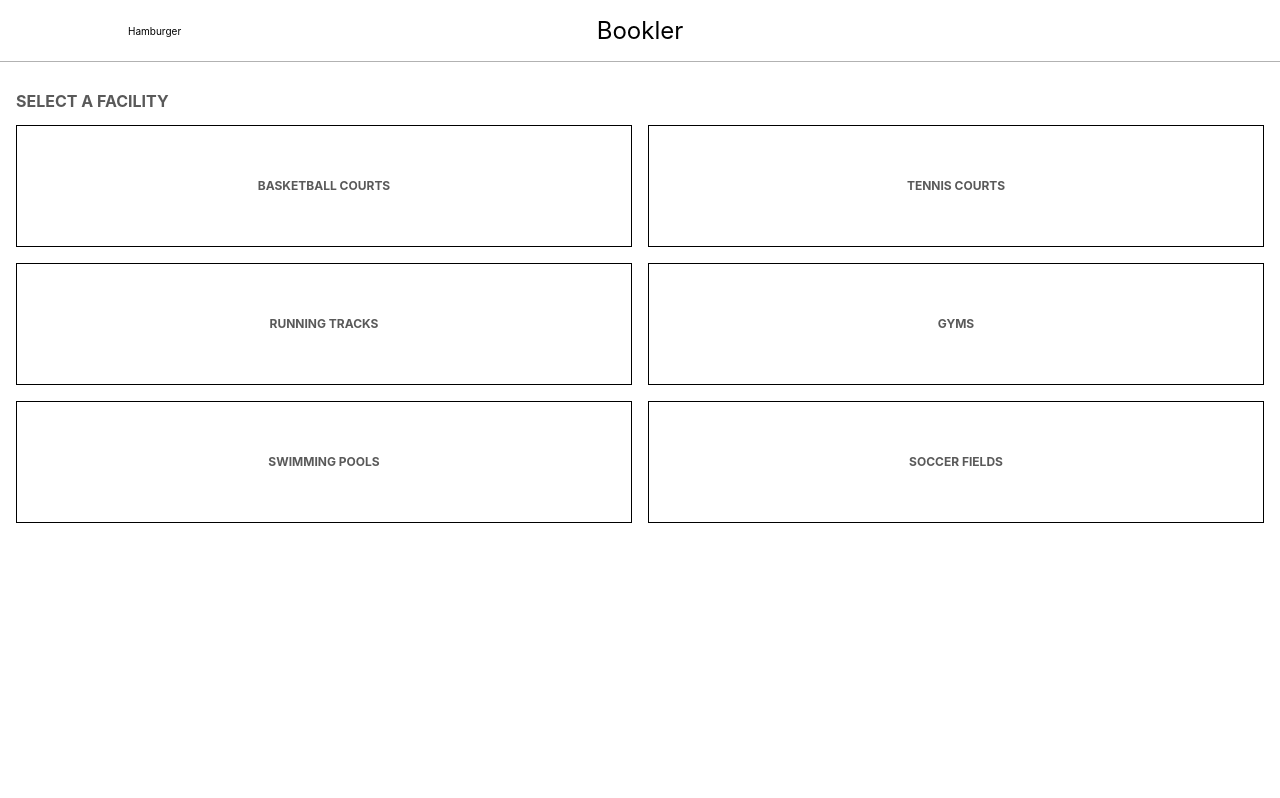
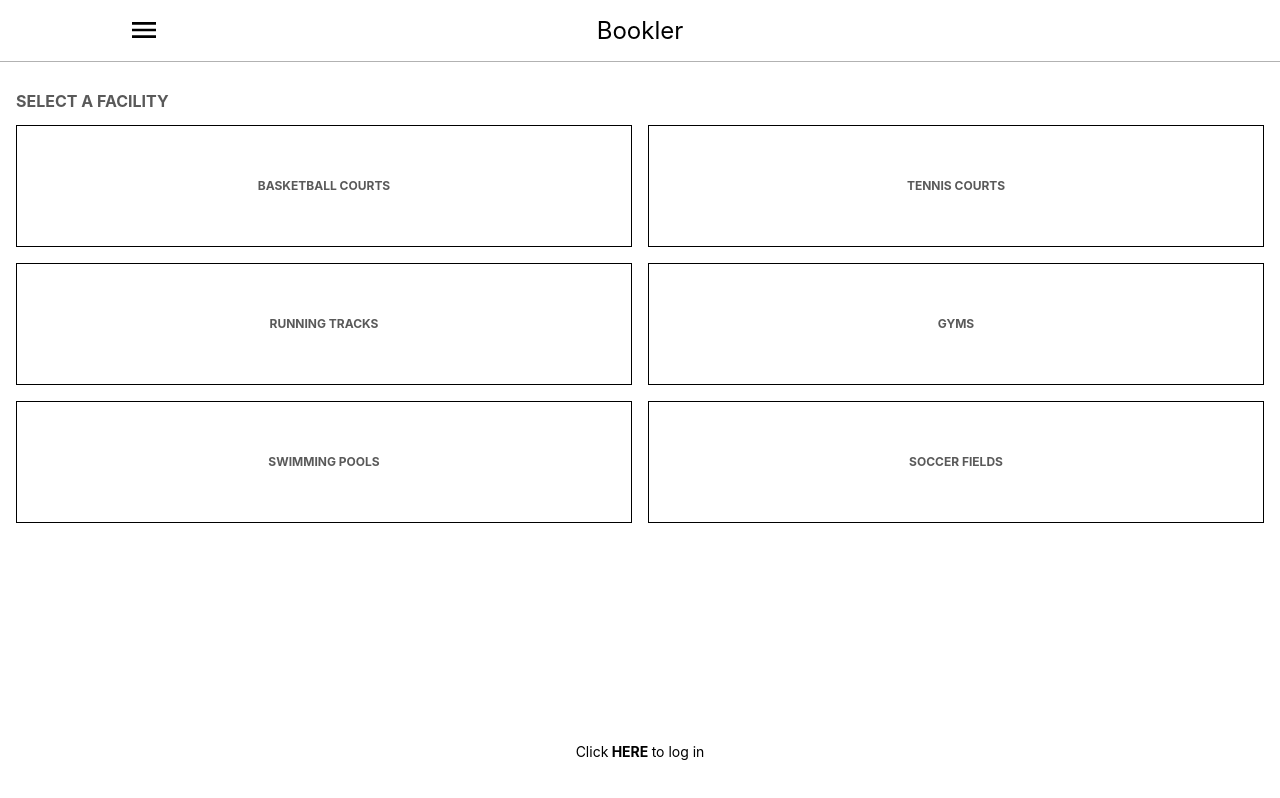
Before and after one commit to blinky1994/bookler, a React (Create React App) app in the folder client/: page / in a window 1280 px wide. Built offline with nearby package versions, Linux system fonts and the light colour scheme.

Commit message:
Refine login flow

```diff
--- a/client/src/components/NavBar/NavBar.tsx
+++ b/client/src/components/NavBar/NavBar.tsx
@@ -1,12 +1,12 @@
 import styles from './NavBar.module.scss'
 import { useContext } from 'react';
 import { MenuContext } from '../../context/menu.context';
+import { ReactComponent as IconHambuger } from '../Icons/Icon_Hamburger.svg';
 
 const NavBar = () => {
   const { menu, setMenu } = useContext(MenuContext);
 
   const handleClick = () => {
-    console.log('clicked');
     setMenu(!menu);
   }
 
@@ -15,7 +15,7 @@ const NavBar = () => {
     <div className={styles.main}>
         <h1>Bookler</h1>
         <div className={styles.icon} onClick={handleClick}>
-          <p>Hamburger</p>
+          <IconHambuger />
         </div>
     </div>
     <div className={styles.line}></div>
--- a/client/src/components/SideMenu/SideMenu.module.scss
+++ b/client/src/components/SideMenu/SideMenu.module.scss
@@ -12,6 +12,12 @@
     z-index: 2;
     transition: all 0.25s ease-out;
     opacity: 0;
+}
+
+.cancelIcon {
+    position: absolute;
+    right: 10%;
+    top: 2.5%;
 }
 
 .main {
@@ -49,7 +55,8 @@
         }
 
         .greeting {
-            margin-top: 4rem;
+            position: absolute;
+            bottom: 15%;
             display: flex;
             flex-direction: column;
             align-items: center;
--- a/client/src/components/SideMenu/SideMenu.tsx
+++ b/client/src/components/SideMenu/SideMenu.tsx
@@ -4,6 +4,7 @@ import { Link } from 'react-router-dom';
 import { UserContext } from '../../context/user.context';
 import { useContext } from 'react';
 import { MenuContext } from '../../context/menu.context';
+import { ReactComponent as IconCancel } from '../Icons/Icon_Cancel.svg';
 
 const SideMenu = () => {
     const value = useContext(UserContext);
@@ -25,17 +26,20 @@ const SideMenu = () => {
         <div onClick={handleMenu} className={menu ? styles.skimOpen : styles.skimClose}></div>
         <div className={menu ? styles.menuOpen : styles.menuClose}>
         <div className={styles.main}>
+        <div onClick={handleMenu} className={styles.cancelIcon}>
+            <IconCancel />
+        </div>
         {
             user ?
             <div className={styles.contentWithUser}>
                 <h1>Bookler</h1>
-                <div className={styles.greeting}>
-                    <span>Welcome back</span>
-                    <h2>{user.email}</h2>
-                </div>
                 <div className={styles.buttons}>
                     <Button buttonStyle={buttonStyle.stroke}>Manage Bookings</Button>
                     <Button buttonStyle={buttonStyle.stroke}>Book a Facility</Button>
+                </div>
+                <div className={styles.greeting}>
+                    <span>Logged in as</span>
+                    <h2>{user.email}</h2>
                 </div>
                 <div className={styles.logOutButton}>
                     <Button onClick={handleLogOut} buttonStyle={buttonStyle.fill}>Log Out</Button>
--- a/client/src/declaration.d.ts
+++ b/client/src/declaration.d.ts
@@ -1 +1,7 @@
 declare module "*.module.scss";
+
+declare module "*.svg" {
+    export const ReactComponent: React.FC<React.SVGProps<SVGSVGElement>>;
+    const src: string;
+    export default src;
+}
--- a/client/src/pages/HomePage/HomePage.module.scss
+++ b/client/src/pages/HomePage/HomePage.module.scss
@@ -0,0 +1,23 @@
+.main {
+    width: 100%;
+    .message {
+        width: 100%;
+        text-align: center;
+        position: fixed;
+        bottom: 5%;
+        a {
+            text-decoration: none;
+            color: black;
+        }
+        span {
+            font-size: 1.4rem;
+            text-align: center;
+            left: 37%;
+            bottom: 5%;
+        }
+
+        .logInLink {
+            font-weight: bold;
+        }
+    }
+}
--- a/client/src/pages/HomePage/HomePage.tsx
+++ b/client/src/pages/HomePage/HomePage.tsx
@@ -3,14 +3,38 @@ import SideMenu from '../../components/SideMenu/SideMenu';
 import NavBar from '../../components/NavBar/NavBar';
 import FacilitiesSection from '../../components/FacilitiesSection/FacilitiesSection';
 import { useContext } from 'react';
-import { MenuContext } from '../../context/menu.context';
+import { UserContext } from '../../context/user.context';
+import { Link } from 'react-router-dom';
 
 const HomePage = () => {
+  const value = useContext(UserContext);
+  const user = value!.user;
+
   return (
     <div className={styles.main}>
       <SideMenu />
       <NavBar />
       <FacilitiesSection />
+      <div className={styles.message}>
+        {
+          user ?
+          <span>
+            Welcome,
+              <span className={styles.logInLink}> {user.email}</span>
+          </span>
+          :
+          <span>
+            Click
+            <Link to={'/login'}>
+              <span className={styles.logInLink}> HERE </span>
+            </Link>
+            to log in
+        </span>
+
+        }
+
+      </div>
+
     </div>
   )
 }
--- a/client/src/pages/Login/LoginPage.tsx
+++ b/client/src/pages/Login/LoginPage.tsx
@@ -7,6 +7,7 @@ import { validateLogin } from '../../utils/validateForm'
 import axios from 'axios'
 import { UserContext } from '../../context/user.context'
 import { useNavigate } from 'react-router-dom'
+import { MenuContext } from '../../context/menu.context'
 
 export interface ILoginForm {
     email: string;
@@ -20,6 +21,8 @@ const LoginPage = () => {
     const setUser = value!.setUser;
 
     const navigate = useNavigate();
+
+    const { setMenu } = useContext(MenuContext);
 
     const [formDetails, setFormDetails] = useState<ILoginForm>({
         email: '',
@@ -65,6 +68,7 @@ const LoginPage = () => {
                     email
                 });
                 navigate('/');
+                // setMenu(false);
 
             }).catch(err => {
                 console.log('Error logging in: ', err.response.data.error);
--- a/client/src/pages/SignUpPage/SignUpPage.tsx
+++ b/client/src/pages/SignUpPage/SignUpPage.tsx
@@ -7,6 +7,7 @@ import { validateSignUp } from '../../utils/validateForm'
 import axios from 'axios';
 import { UserContext } from '../../context/user.context'
 import { useNavigate } from 'react-router-dom'
+import { MenuContext } from '../../context/menu.context'
 
 export interface ISignUpForm {
     email: string;
@@ -22,6 +23,8 @@ const SignUpPage = () => {
     const setUser = value!.setUser;
 
     const navigate = useNavigate();
+
+    const { setMenu } = useContext(MenuContext);
 
     const [formDetails, setFormDetails] = useState<ISignUpForm>({
         email: '',
@@ -72,6 +75,7 @@ const SignUpPage = () => {
                     email
                 });
                 navigate('/');
+                // setMenu(false);
             }).catch(err => {
                 let errorMsg = err.response.data.error;
                 if (errorMsg.includes('Duplicate')) {
```
Also changed, not shown: client/src/components/Icons/Icon_Cancel.svg (added), client/src/components/Icons/Icon_Hamburger.svg (added).
